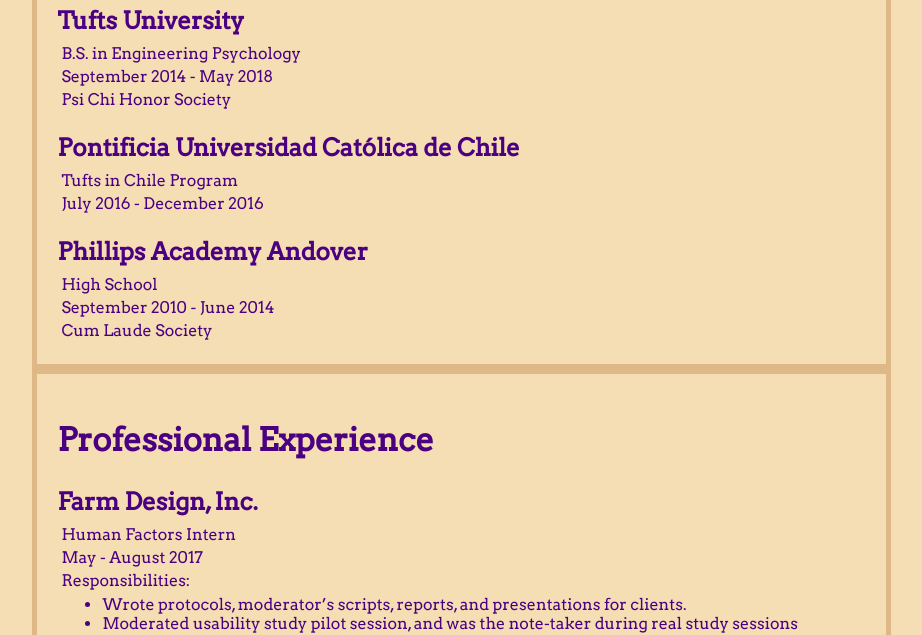
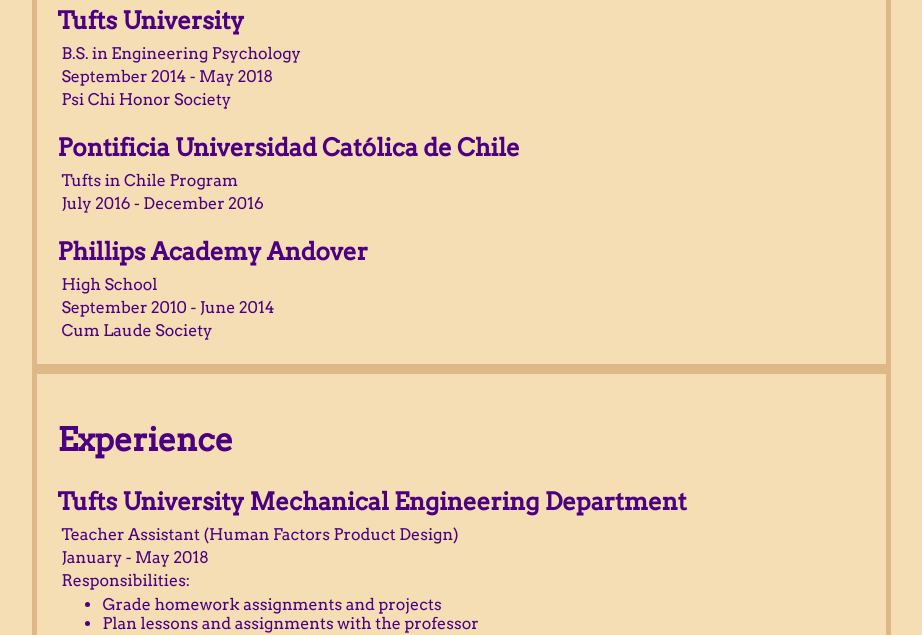
Before and after one commit to alidecker/alidecker.github.io, a plain HTML site: page resume.html in a window 1280 px wide. Shown: the part 317-952 px from the top of the page, without its empty margins (102-1024 px from the left). Drawn offline with Linux system fonts and the light colour scheme.

Commit message:
Added TA experience

```diff
--- a/resume.html
+++ b/resume.html
@@ -18,7 +18,8 @@
 <h3> Pontificia Universidad Cat&oacute;lica de Chile </h3> <p> Tufts in Chile Program </p> <p> July 2016 - December 2016 </p>
 <h3> Phillips Academy Andover </h3> <p> High School </p> <p> September 2010 - June 2014 </p> <p> Cum Laude Society </p>
   </div><div class="resume-block">
-<h2> Professional Experience </h2>
+<h2> Experience </h2>
+<h3> Tufts University Mechanical Engineering Department </h3> <p> Teacher Assistant (Human Factors Product Design)</p> <p> January - May 2018 </p> <p> Responsibilities: </p><ul><li> Grade homework assignments and projects</li><li> Plan lessons and assignments with the professor</li><li> Teach class once or twice during the semester</li></ul>
 <h3> Farm Design, Inc. </h3> <p> Human Factors Intern </p> <p> May - August 2017 </p> <p> Responsibilities: </p> <ul><li> Wrote protocols, moderator’s scripts, reports, and presentations for clients. </li> <li> Moderated usability study pilot session, and was the note-taker during real study sessions </li> <li> Analyzed data (root cause analysis, FMEA, etc.) </li> <li> Presented findings to the research team and to clients </li> <li> Participated in interaction design brainstorming sessions </li></ul>
 <h3> Corporaci&oacute;n Chile Ambiente </h3> <p> Intern </p> <p> August - December 2016 </p> <p> Responsibilities: </p> <ul><li>Researched renewable energy </li> <li> Discussed project with environmental and government representatives </li> <li> Created and administered a questionnaire about renewable energy to farmers </li> <li> Interviewed farmers about renewable energy in the field </li> <li> Analyzed questionnaire and interview results </li> <li> Developed a plan for a renewable energy generation and education center </li></ul>
 <h3> Tufts University Human-Robot Interaction Laboratory </h3> <p> Research Assistant </p> <p> January - June 2016 </p> <p> Responsibilities: </p> <ul><li> Co-wrote the procedure of a psychology study and conducted this study </li> <li> Reviewed relevant literature </li></ul>
@@ -29,7 +30,7 @@
 <h3>Art</h3><ul><li>Painting</li><li>Drawing</li><li>User Interface Design</li><li>Interaction Design</li><li>Music Composition</li></ul>
 </div><div class="resume-block"><h2> Activities </h2>
 <h3>Projects</h3><h4>Sonos Design Challenge (Sept 28 - Oct 11, 2017), Winner</h4><h5>Designed with a peer an app in which the user takes or chooses a picture, and then the app generates a playlist based on the contents of the photo.</h5><ul><li>Brainstormed design ideas with peer</li><li>Designed icons in Adobe Illustrator</li><li>Designed multiple app screen layout options</li><li>Coded in React Native</li><li>Presented at Sonos' Hackathon</li></ul><h4>Red Sox Tablet Application UI (April 4-25, 2017)</h4><h5>Project Manager; Designed in a team an app that enhances the baseball experience.</h5><ul><li>Created a project timeline</li><li>Delegated tasks</li><li>Organized a focus group</li><li>Wrote UI requirements</li><li>Designed sample screens</li><li>Prototyped in InVision</li><li>Conducted usability testing</li><li>Presented the design</li></ul><h4>Display to Minimize Train Crowding (Jan - May, 2017)</h4><h5>Designed in a team an on-platform display that informs passengers of the crowding level of each car, so as to direct them toward emptier train cars.</h5><ul><li>Conducted observations</li><li>Administered an online questionnaire</li><li>Created three design concepts</li><li>Organized focus groups</li><li>Performed usability testing</li><li> Finalized design</li><li>Wrote a report</li><li>Presented the design</li></ul>
-  <h3>Clubs and Organizations</h3><ul><li>Tufts University Concert Choir, President</li><li>Tufts University Chamber Singers</li><li>Tufts Human Factors and Ergonomics Society</li><li>Tufts University Ballroom Dance Team</li></ul>
+<h3>Clubs and Organizations</h3><ul><li>Tufts University Concert Choir, President</li><li>Tufts University Chamber Singers</li><li>Tufts Human Factors and Ergonomics Society</li><li>Tufts University Ballroom Dance Team</li></ul>
 <h3>General Interests</h3><ul><li>Running</li><li>Hiking</li><li>Piano</li><li>Reading</li></ul>
 </div>
 </div>
```
